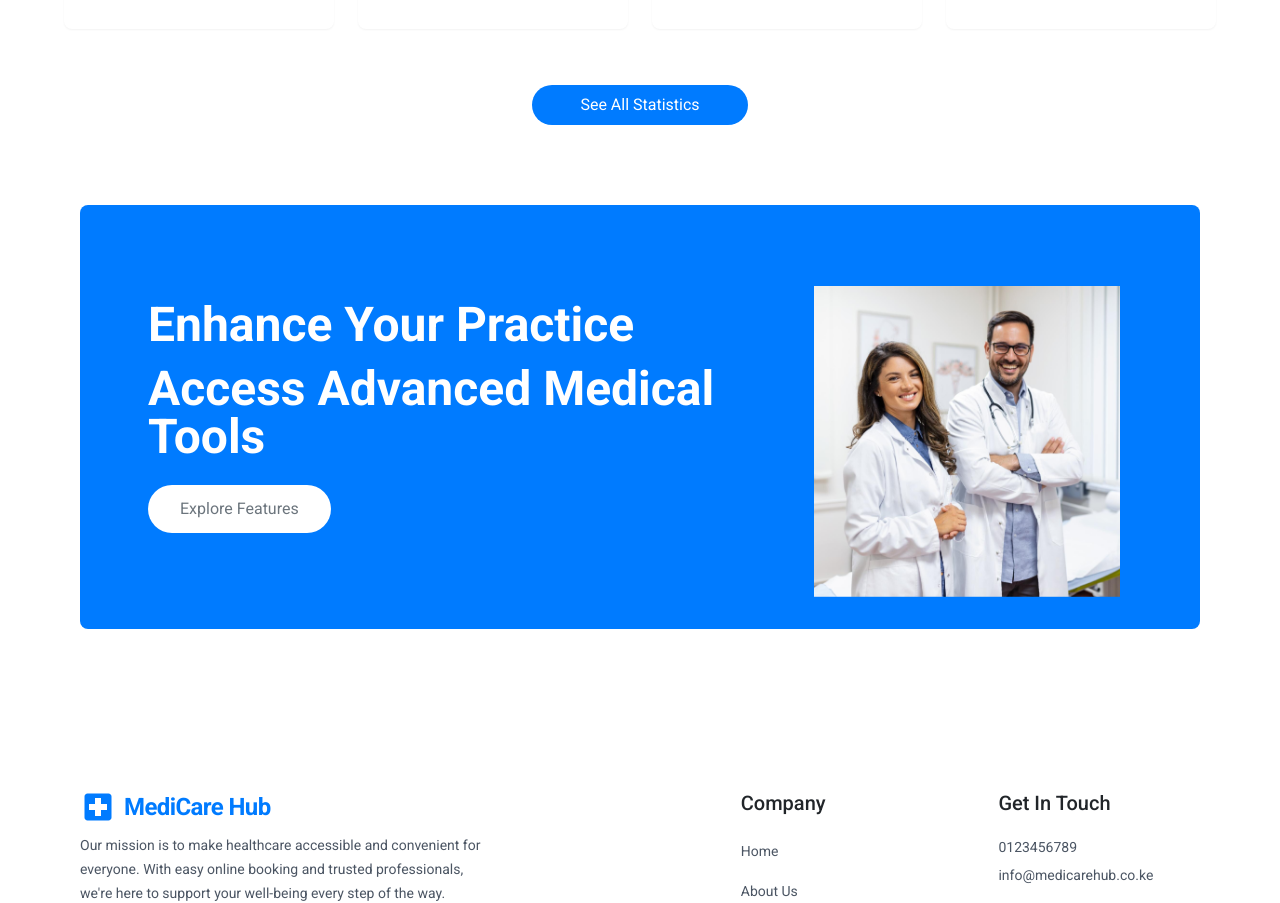
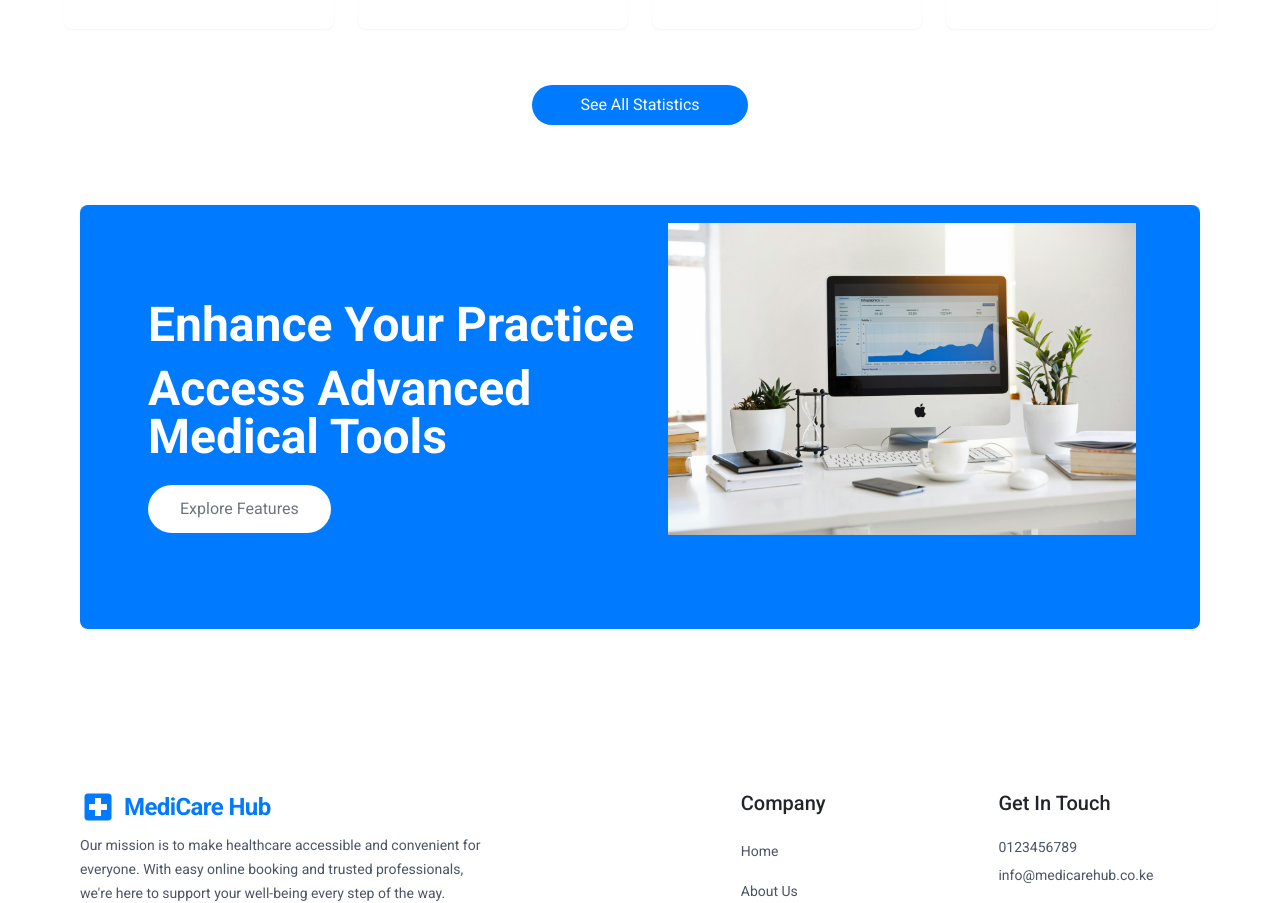
Before and after one commit to briansimiyuj/doctor-appointment-app, a React (Vite) app: page / in a window 1280 px wide. Shown: the part 1368-2271 px from the top of the page. Built offline with nearby package versions, Linux system fonts and the light colour scheme; a web font is replaced by a local one.

Commit message:
Add analytics image for doctor UI in RightBannerSide component

```diff
--- a/src/assets/frontend/assets.ts
+++ b/src/assets/frontend/assets.ts
@@ -42,10 +42,12 @@ import patient2 from "./patient2.jpg"
 import patient3 from "./patient3.jpg"
 import patient4 from "./patient4.jpg"
 import patient5 from "./patient5.jpg"
+import analytics from "./analytics.jpg"
 
 export const assets ={
 
     appointmentImage,
+    analytics,
     aboutImage,
     logo,
     menuIcon,
--- a/src/components/Banner/RightBannerSide.tsx
+++ b/src/components/Banner/RightBannerSide.tsx
@@ -1,12 +1,21 @@
+import { useContext } from "react"
 import { assets } from "../../assets/frontend/assets"
+import { LoginContext } from "../../context/LoginContext"
 
 const RightBannerSide: React.FC = ()=>{
 
+    const context = useContext(LoginContext),
+          userType = context?.userType
+
     return(
 
-        <div className="hidden md:block md:w-1/2 lg:w-[370px] relative">
+        <div className="hidden md:block md:w-1/2 lg:w-[500px] relative">
 
-            <img src={assets.appointmentImage} alt="appointment image" className="w-full absolute bottom-0 right-0 max-w-md p-8"/>
+            <img
+                src={userType === "doctor" ? assets.analytics : assets.appointmentImage}
+                alt={userType === "doctor" ? "analytics" : "appointment"}
+                className="w-full h-auto sm:h-[300px] md:h-[400px] lg:h-[500px] object-contain absolute bottom-0 right-0 p-4"
+            />
 
         </div>
 
```
Also changed, not shown: src/assets/frontend/analytics.jpg (added), 1 other file (tests, documents, lock files or other folders).
